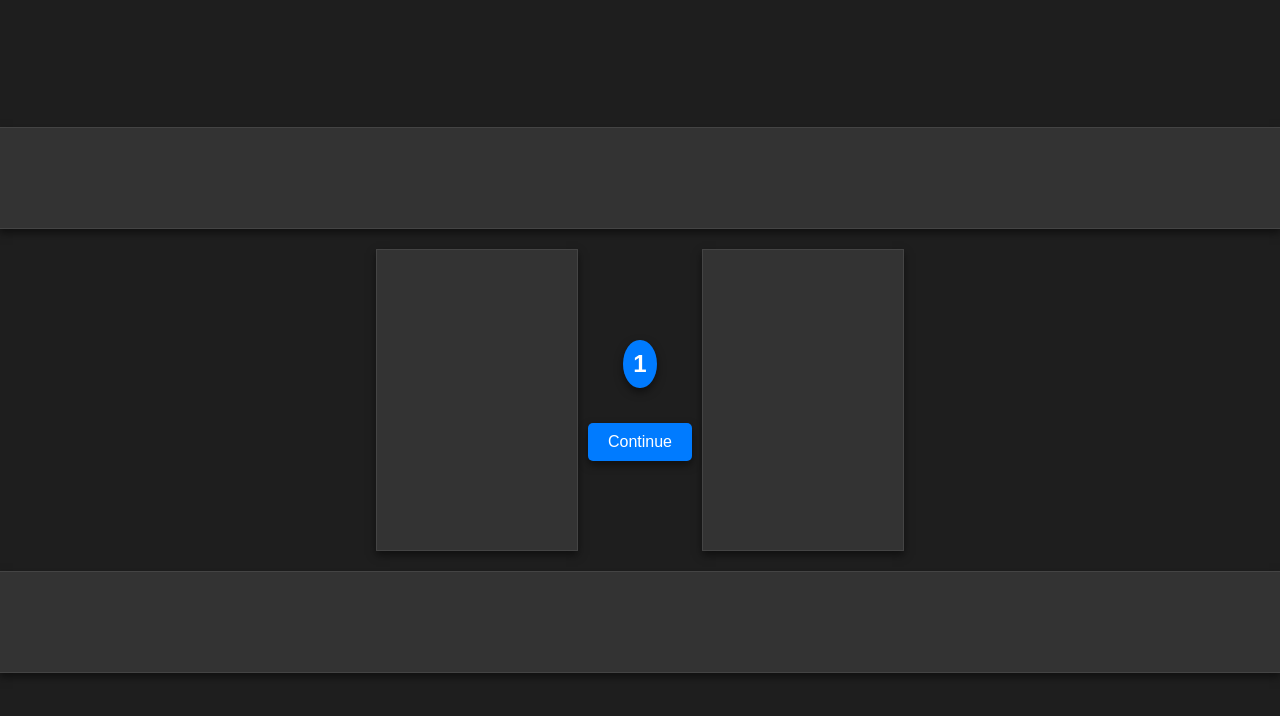
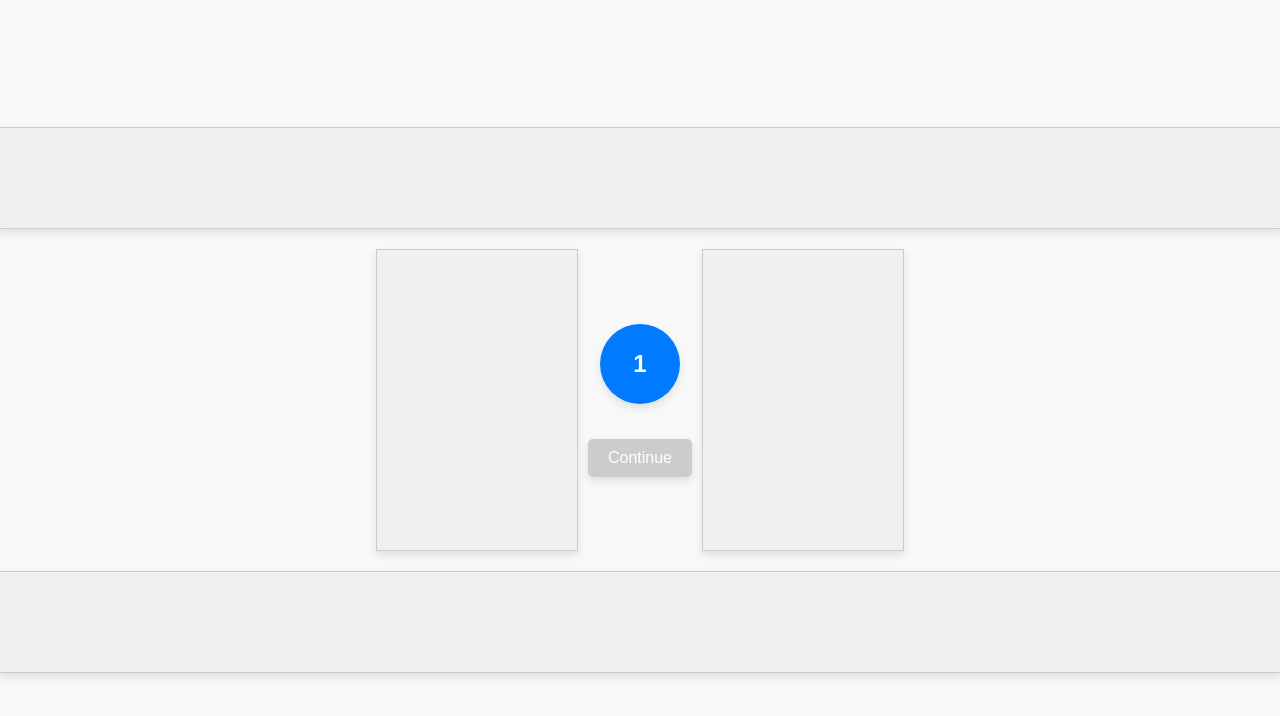
Before and after one commit to hacklandy/g3tk3y, a plain HTML site: page index.html in a window 1280 px wide. Drawn offline with Linux system fonts and the light colour scheme.

Commit message:
Update styles.css

```diff
--- a/styles.css
+++ b/styles.css
@@ -6,8 +6,8 @@ align-items: center;
 height: 100vh;
 margin: 0;
 font-family: 'Arial', sans-serif;
-background-color: #1e1e1e;
-color: #f8f8f8;
+background-color: #f8f8f8;
+color: #333;
 }
 
 .container {
@@ -18,19 +18,19 @@ width: 100%;
 }
 
 .ad-block {
-background-color: #333;
-border: 1px solid #444;
+background-color: #f0f0f0;
+border: 1px solid #ccc;
 display: flex;
 justify-content: center;
 align-items: center;
 margin: 10px;
-box-shadow: 0 4px 8px rgba(0, 0, 0, 0.5);
+box-shadow: 0 4px 8px rgba(0, 0, 0, 0.1);
 transition: transform 0.3s, box-shadow 0.3s;
 }
 
 .ad-block:hover {
 transform: translateY(-5px);
-box-shadow: 0 8px 16px rgba(0, 0, 0, 0.7);
+box-shadow: 0 8px 16px rgba(0, 0, 0, 0.2);
 }
 
 .ad-block.top, .ad-block.bottom {
@@ -58,15 +58,20 @@ background-color: #007bff;
 color: white;
 border: none;
 border-radius: 5px;
-box-shadow: 0 4px 8px rgba(0, 0, 0, 0.5);
+box-shadow: 0 4px 8px rgba(0, 0, 0, 0.1);
 transition: background-color 0.3s, transform 0.3s, box-shadow 0.3s;
 margin-top: 15px;
 }
 
-.btn:hover {
+.btn:disabled {
+background-color: #ccc;
+cursor: not-allowed;
+}
+
+.btn:hover:enabled {
 background-color: #0056b3;
 transform: translateY(-3px);
-box-shadow: 0 8px 16px rgba(0, 0, 0, 0.7);
+box-shadow: 0 8px 16px rgba(0, 0, 0, 0.2);
 }
 
 #key-container {
@@ -79,11 +84,11 @@ align-items: center;
 .key-text {
 font-family: 'Courier New', Courier, monospace;
 font-size: 18px;
-color: #f8f8f8;
-background-color: #333;
+color: #333;
+background-color: #f0f0f0;
 padding: 10px;
 border-radius: 5px;
-box-shadow: 0 4px 8px rgba(0, 0, 0, 0.5);
+box-shadow: 0 4px 8px rgba(0, 0, 0, 0.1);
 transition: background-color 0.3s, box-shadow 0.3s;
 word-wrap: break-word;
 text-align: center;
@@ -105,5 +110,10 @@ padding: 10px;
 border-radius: 50%;
 background-color: #007bff;
 color: white;
-box-shadow: 0 4px 8px rgba(0, 0, 0, 0.5);
+box-shadow: 0 4px 8px rgba(0, 0, 0, 0.1);
+width: 60px;
+height: 60px;
+display: flex;
+justify-content: center;
+align-items: center;
 }
```
